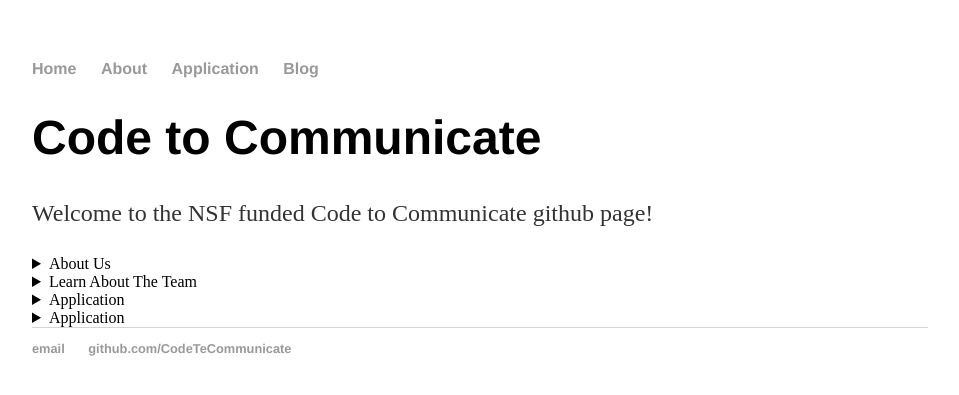
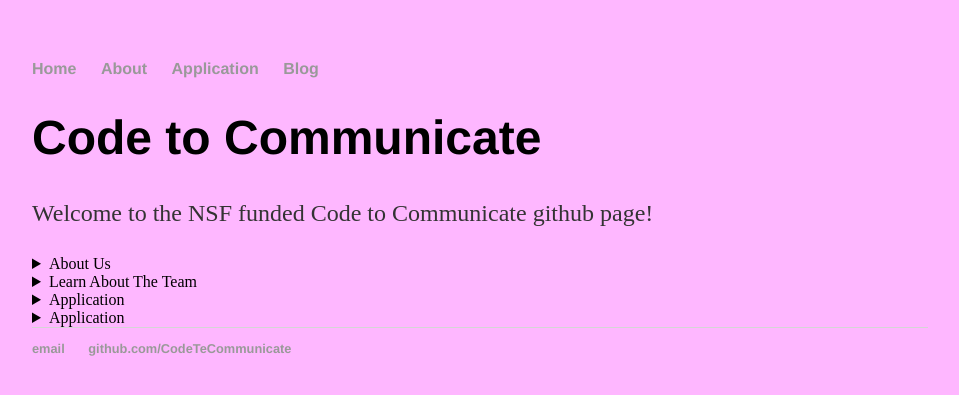
Before and after one commit to CodeToCommunicate/CodeToCommunicate.github.io, a Jekyll site: the page built from index.md, in a window 1280 px wide. Shown: the top 395 px of the page, without its empty margins (160-1119 px from the left). Built offline with Jekyll 4.4.1, drawn with Linux system fonts in a browser that asks for light colours; our own code applies the rules of GitHub Pages for plain Markdown files.

Commit message:
Update main.css

```diff
--- a/css/main.css
+++ b/css/main.css
@@ -1,4 +1,5 @@
 body {
+    background-color: #FEB7FF;
     margin: 60px auto;
     width: 70%;
 }
```
